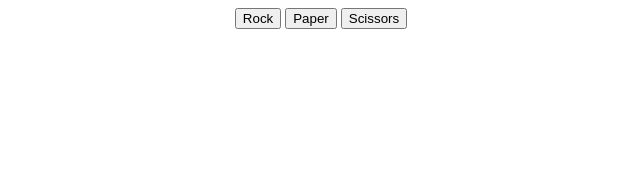
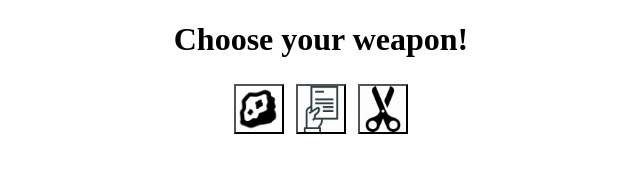
Before and after one commit to victor-lf/rock-paper-scissors-gui, a plain HTML site: page index.html in a window 1280 px wide. Shown: the whole page, without its empty margins (319-959 px from the left). Drawn offline with Linux system fonts and the light colour scheme.

Commit message:
Add images

```diff
--- a/index.html
+++ b/index.html
@@ -9,9 +9,11 @@
 </head>
 <body>
 
-    <button id="rock">Rock</button>
-    <button id="paper">Paper</button>
-    <button id="scissors">Scissors</button>
+    <h1>Choose your weapon!</h1>
+
+    <button id="rock"></button>
+    <button id="paper"></button>
+    <button id="scissors"></button>
 
 </body>
 </html>
--- a/script.js
+++ b/script.js
@@ -2,6 +2,7 @@ const btns = document.querySelectorAll('button');
 const resultDiv = document.createElement('div');
 document.body.appendChild(resultDiv);
 const message = document.createElement('p');
+const h1 = document.querySelector('h1');
 
 let computerSelection;
 let roundResult;
--- a/style.css
+++ b/style.css
@@ -1,5 +1,35 @@
-body {text-align: center;}
+body {
+    text-align: center;
+}
 
 p {
     font: bold 30px sans-serif;
 }
+
+button {
+    cursor: pointer;
+    height: 50px;
+    margin: 4px;
+    transition: all 0.05s;
+    width: 50px;
+}
+
+button:hover {
+    transform: scale(1.1);
+}
+
+button:active {
+    transform: scale(1);
+}
+
+button#rock {
+    background: url('images/rock.png') center/contain;
+}
+
+button#paper {
+    background: url('images/paper.png') center/contain;
+}
+
+button#scissors {
+    background: url('images/scissors.png') center/contain;
+}
```
Also changed, not shown: images/paper.png (added), images/rock.png (added), images/scissors.png (added).
